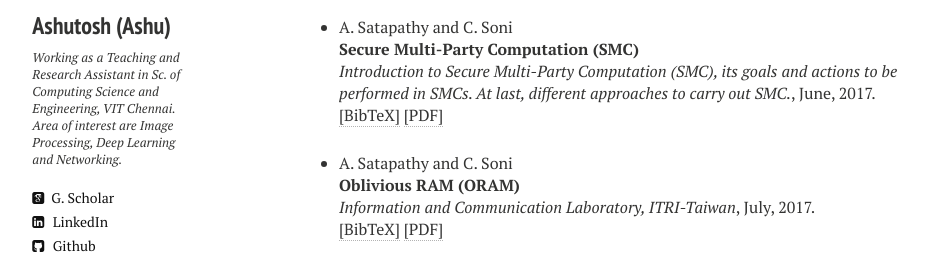
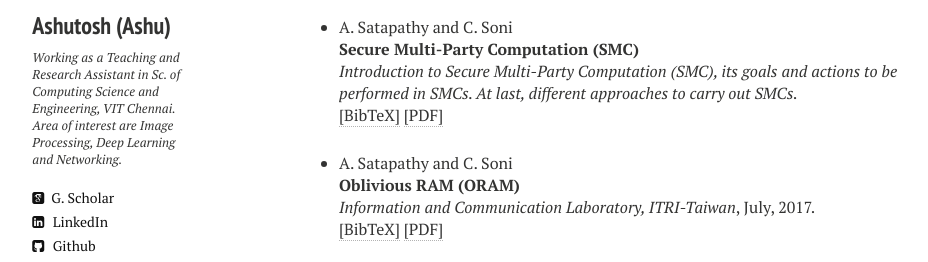
Before and after one commit to ashutoshsatapathy1990/ashutoshsatapathy1990.github.io, a Jekyll site: the page built from presentations.md, in a window 1280 px wide. Shown: the part 241-503 px from the top of the page, without its empty margins (21-949 px from the left). Built offline with Jekyll 4.4.1, drawn with Linux system fonts in a browser that asks for light colours; nearby versions of some CDN libraries.

Commit message:
Update presentations.html

```diff
--- a/_layouts/presentations.html
+++ b/_layouts/presentations.html
@@ -89,9 +89,7 @@ div.bibtex pre { font-size: 75%; overflow: auto;  width: 100%; padding: 0em 0em;
 <li ><p>
 A. Satapathy and C. Soni
 <br><b>Secure Multi-Party Computation (SMC)</b><br>
-<i>Introduction to Secure Multi-Party Computation (SMC), its goals and actions to be performed in SMCs. At last, different approaches to carry out SMC.</i>,
-June,
-2017.
+<i>Introduction to Secure Multi-Party Computation (SMC), its goals and actions to be performed in SMCs. At last, different approaches to carry out SMCs.</i>
 <br />
 <a href="javascript:toggleBibtex('ashutosh2017pc')">[BibTeX]</a>
 <a href="https://www.slideshare.net/secret/maLOW7R627sbW9">[PDF]</a>
```
